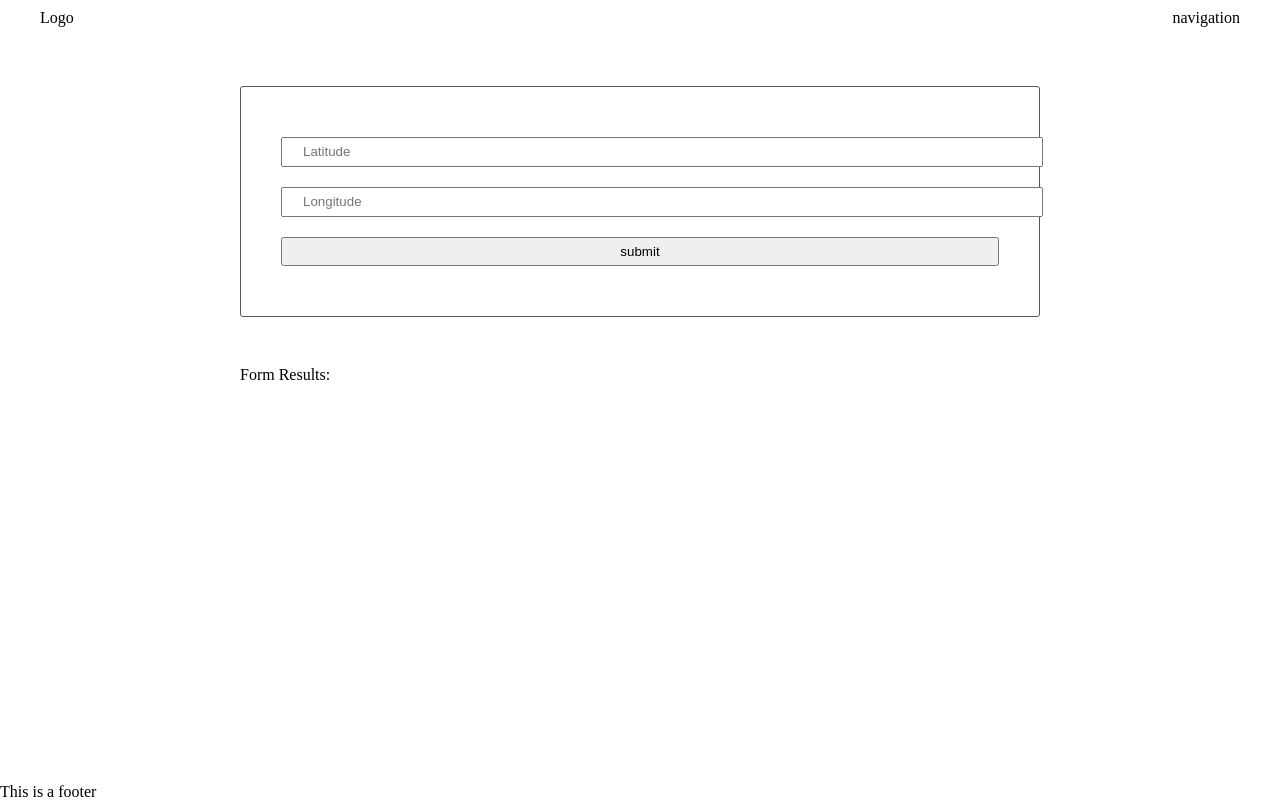
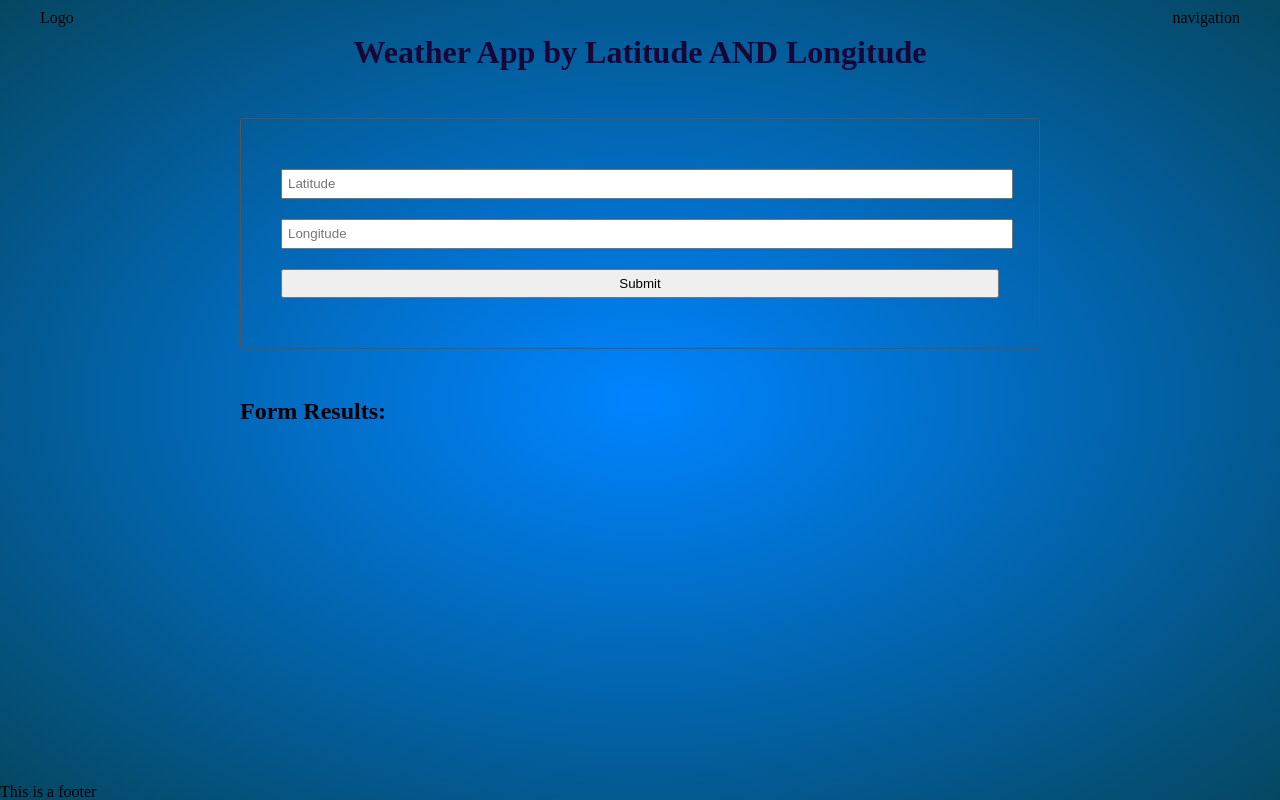
Before and after one commit to udacity/fend-webpack-sass, a website built with webpack: page src/client/views/index.html in a window 1280 px wide. Built offline with nearby package versions, Linux system fonts and the light colour scheme.

Commit message:
Style app

```diff
--- a/src/client/styles/base.scss
+++ b/src/client/styles/base.scss
@@ -2,13 +2,27 @@ body {
     display: flex;
     flex-direction: column;
     min-height: 100vh;
+    background-image: radial-gradient(#0084ff, rgb(5, 71, 97));
 }
 
 main {
     flex: 2;
+    h1{
+        text-align: center;
+        color: #190636;
+    }
 }
 
 section {
     max-width: 800px;
     margin: 50px auto;
 }
+
+.results {
+    font-weight: bold;
+    font-size: 1.2rem;
+    display: grid;
+    grid-template-columns: 1fr;
+    grid-template-rows: repeat(3, 1fr);
+    grid-gap: 1rem;
+}
--- a/src/client/styles/form.scss
+++ b/src/client/styles/form.scss
@@ -5,7 +5,7 @@ form {
 }
 
 input {
-    padding: 5px 20px;
+    padding: 5px;
     width: 100%;
     line-height: 16px;
     margin: 10px 0;
--- a/src/client/styles/resets.scss
+++ b/src/client/styles/resets.scss
@@ -7,8 +7,8 @@ html, body, div, span, applet, object, iframe, h1, h2, h3, h4, h5, h6, p, blockq
     margin: 0;
     padding: 0;
     border: 0;
-    font-size: 100%;
-    font: inherit;
+    // font-size: 100%;
+    // font: inherit;
     vertical-align: baseline;
 }
 
--- a/src/client/views/index.html
+++ b/src/client/views/index.html
@@ -18,17 +18,18 @@
     </header>
 
     <main>
+        <h1>Weather App by Latitude AND Longitude</h1>
         <section>
             <form class="" onsubmit="return Client.handleSubmit(event)">
                 <input id="lat" type="number" name="input" value="" placeholder="Latitude">
                 <input id="lon" type="number" name="input" value="" placeholder="Longitude">
-                <input type="submit" name="" value="submit" onclick="return Client.handleSubmit(event)"
+                <input type="submit" name="" value="Submit" onclick="return Client.handleSubmit(event)"
                     onsubmit="return handleSubmit(event)">
             </form>
             <section>
+                <h2>Form Results:</h2>
+                <section class="results">
 
-                <section>
-                    <strong>Form Results:</strong>
                     <div id="resultsTemp"></div>
                     <div id="resultsName"></div>
                     <div id="resultsCountry"></div>
```
